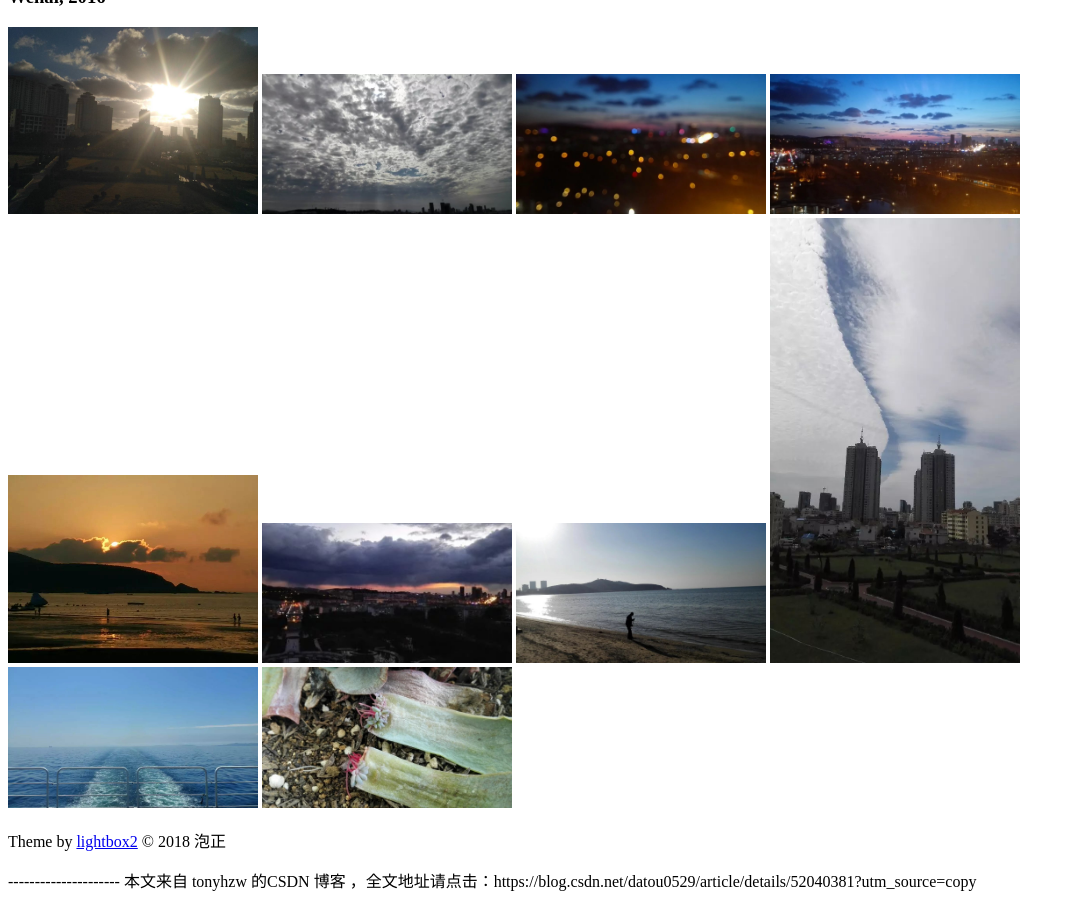
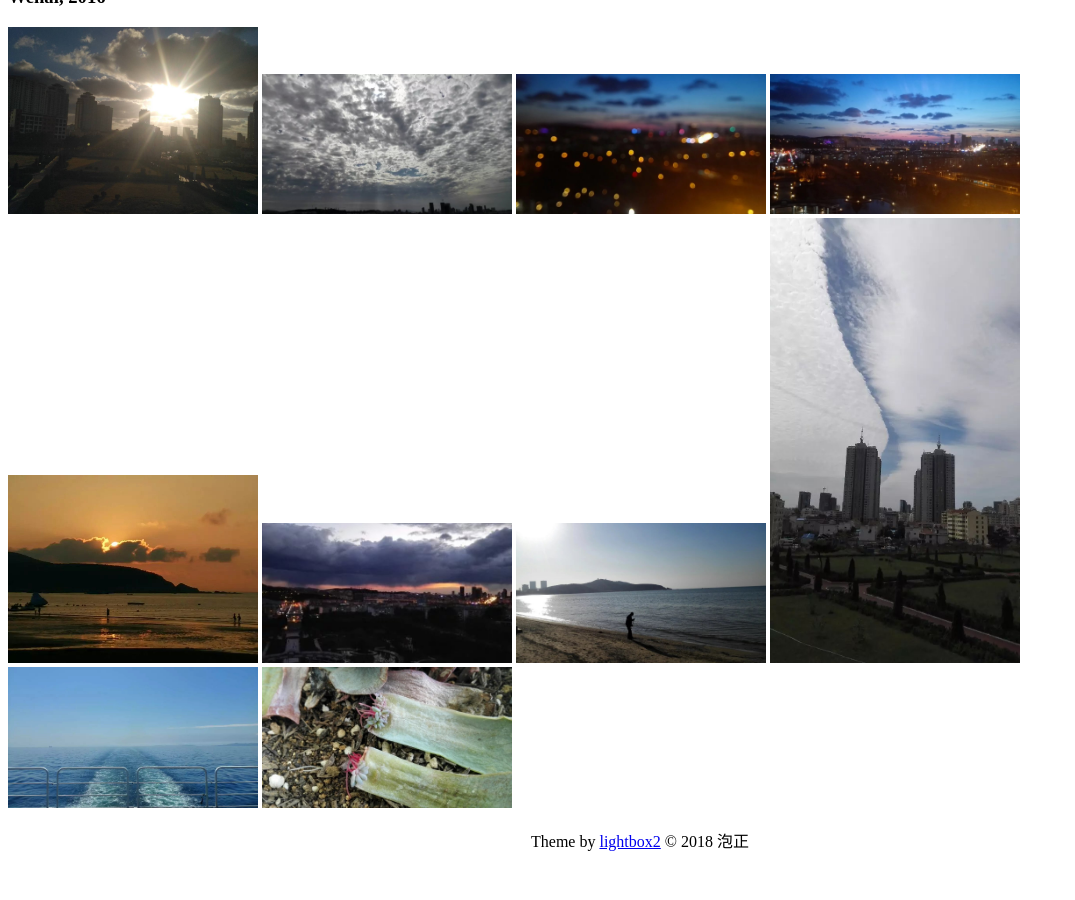
Before and after one commit to PAULYZHENG/paulyzheng.github.io, a Jekyll site: the page photograph/index.html, which Jekyll copies as it is, in a window 1280 px wide and 900 px high, scrolled down 4706 px. Shown: the whole window, without its empty margins (0-1075 px from the left). Built offline with Jekyll 4.4.1, drawn with Linux system fonts in a browser that asks for light colours; comment, search, counter and statistics services are not loaded; after the commit the page ends 5574 px from its top, so only the background shows below that.

Commit message:
Update index.html

```diff
--- a/photograph/index.html
+++ b/photograph/index.html
@@ -106,7 +106,7 @@
   </section>
 
   <section>
-    <p>
+    <p style="text-align:center;">
       Theme by <a href="http://lokeshdhakar.com/projects/lightbox2/">lightbox2</a> © 2018 泡正
     </p>
   </section>
@@ -119,8 +119,5 @@
   }
   </style>
 
----------------------
-
-本文来自 tonyhzw 的CSDN 博客 ，全文地址请点击：https://blog.csdn.net/datou0529/article/details/52040381?utm_source=copy
 </body>
 </html>
```
